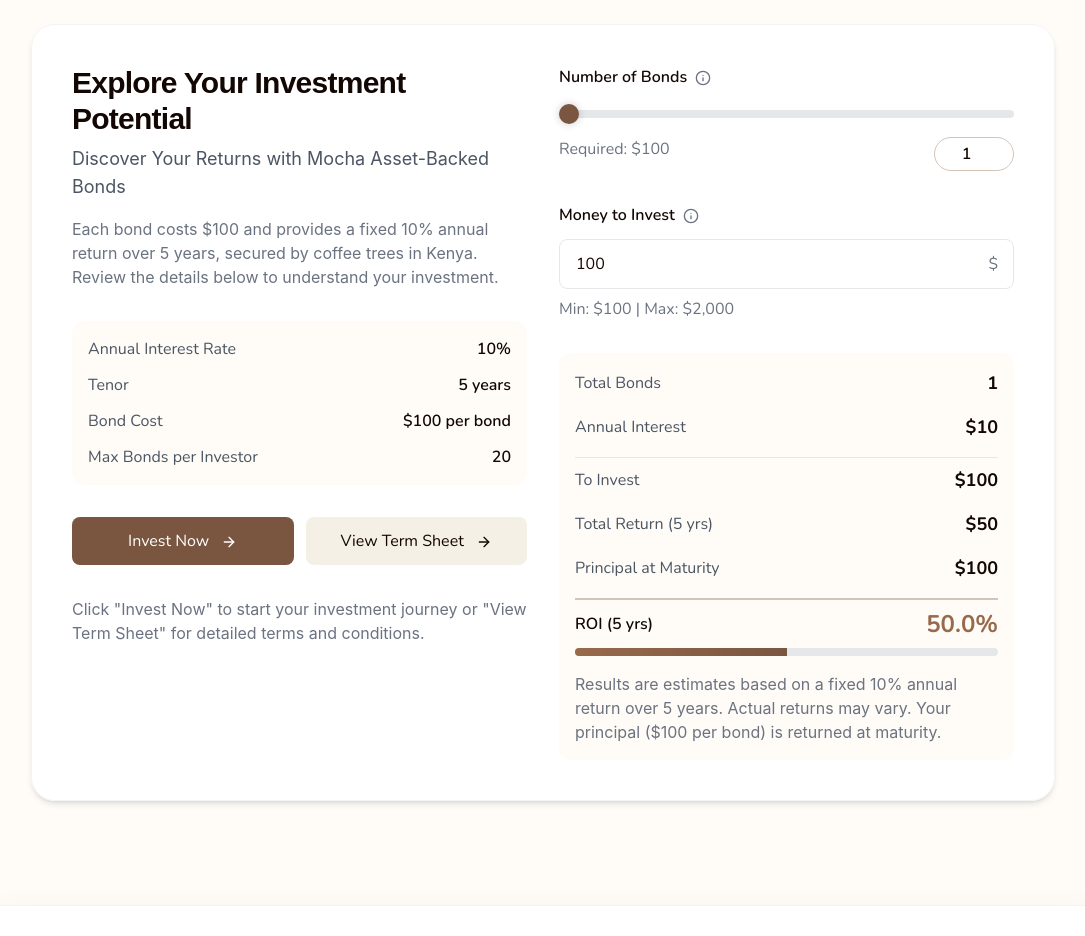
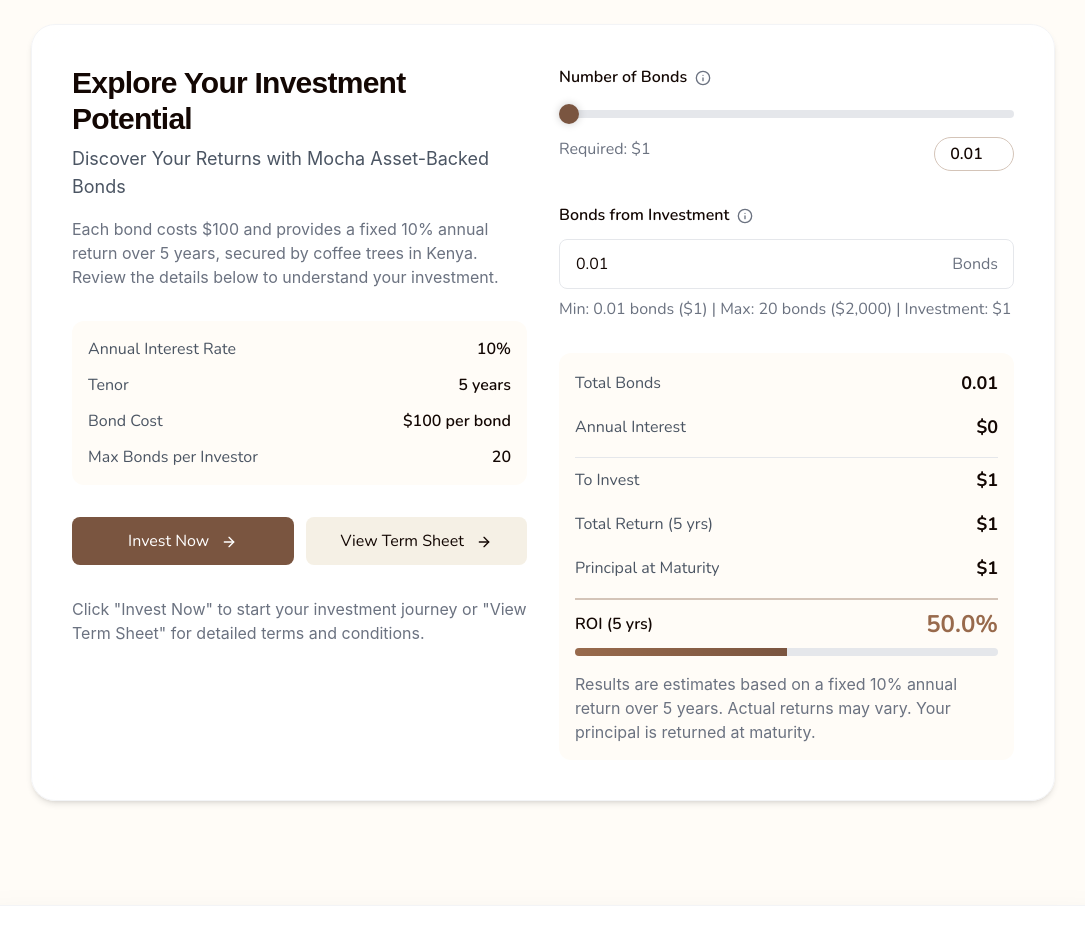
Before and after one commit to Project-Mocha-Coffee/mocha-website, a React (Vite) app: page / in a window 1280 px wide. Shown: the part 1700-2636 px from the top of the page, without its empty margins (97-1182 px from the left). Built offline with nearby package versions, Linux system fonts and the light colour scheme; no server answers.

Commit message:
The calculator bonds and minimum amount fixed

```diff
--- a/src/components/InvestmentCalculator.tsx
+++ b/src/components/InvestmentCalculator.tsx
@@ -2,12 +2,11 @@ import React, { useState, useEffect, useRef } from 'react';
 import { ArrowRight, Info } from 'lucide-react';
 
 const InvestmentCalculator = () => {
-  const [totalBonds, setTotalBonds] = useState(1);
-  const [moneyToInvest, setMoneyToInvest] = useState(100);
-  const [selectedScenario, setSelectedScenario] = useState('realistic');
-  const [isVisible, setIsVisible] = useState(false);
+  const [totalBonds, setTotalBonds] = useState(0.01); // Start with equivalent of $1
+  const [moneyToInvest, setMoneyToInvest] = useState(1); // Minimum $1
   const sectionRef = useRef(null);
   const debounceRef = useRef(null);
+  const [isVisible, setIsVisible] = useState(false);
 
   // Scroll-based animation
   useEffect(() => {
@@ -29,7 +28,7 @@ const InvestmentCalculator = () => {
     };
   }, []);
 
-  // Debounce for money input
+  // Debounce for input
   const debounce = (callback, delay) => {
     if (debounceRef.current) clearTimeout(debounceRef.current);
     debounceRef.current = setTimeout(callback, delay);
@@ -37,38 +36,38 @@ const InvestmentCalculator = () => {
 
   const costPerBond = 100;
   const maxBonds = 20;
-  const minInvestment = 100;
+  const minInvestment = 1;
   const maxInvestment = 2000;
 
-  // Calculate returns based on documentation
-  const actualBonds = Math.floor(moneyToInvest / costPerBond);
+  // Calculate bonds and returns
+  const actualBonds = moneyToInvest / costPerBond; // Allow fractional bonds
   const annualInterest = actualBonds * 10;
   const lifetimeReturn = actualBonds * 50;
-  const totalPayout = (actualBonds * costPerBond) + lifetimeReturn;
-  const roi = (lifetimeReturn / moneyToInvest) * 100;
+  const totalPayout = moneyToInvest + lifetimeReturn;
+  const roi = lifetimeReturn > 0 ? (lifetimeReturn / moneyToInvest) * 100 : 0;
   const roiPercentage = Math.min(roi, 100);
 
   // Slider calculations
-  const bondPercentage = ((totalBonds - 1) / (maxBonds - 1)) * 100;
+  const bondPercentage = ((totalBonds - 0.01) / (maxBonds - 0.01)) * 100;
   const requiredInvestment = totalBonds * costPerBond;
 
   const handleBondChange = (e) => {
-    const bonds = parseInt(e.target.value);
+    const bonds = parseFloat(e.target.value);
     setTotalBonds(bonds);
     setMoneyToInvest(bonds * costPerBond);
   };
 
   const handleBondInputChange = (e) => {
-    const value = Math.max(1, Math.min(maxBonds, parseInt(e.target.value) || 1));
+    const value = Math.max(0.01, Math.min(maxBonds, parseFloat(e.target.value) || 0.01));
     setTotalBonds(value);
     setMoneyToInvest(value * costPerBond);
   };
 
-  const handleMoneyChange = (e) => {
+  const handleBondsFromInvestmentChange = (e) => {
     debounce(() => {
-      const value = Math.max(minInvestment, Math.min(maxInvestment, parseInt(e.target.value) || minInvestment));
-      setMoneyToInvest(value);
-      setTotalBonds(Math.floor(value / costPerBond));
+      const value = Math.max(0.01, Math.min(maxBonds, parseFloat(e.target.value) || 0.01));
+      setTotalBonds(value);
+      setMoneyToInvest(value * costPerBond);
     }, 100);
   };
 
@@ -161,8 +160,9 @@ const InvestmentCalculator = () => {
                   <div className="relative">
                     <input
                       type="range"
-                      min="1"
+                      min="0.01"
                       max={maxBonds}
+                      step="0.01"
                       value={totalBonds}
                       onChange={handleBondChange}
                       className="w-full h-2 bg-gray-200 rounded-lg appearance-none cursor-pointer focus:outline-none focus:ring-2 focus:ring-gold-500"
@@ -177,9 +177,10 @@ const InvestmentCalculator = () => {
                       </span>
                       <input
                         type="number"
-                        min="1"
+                        min="0.01"
                         max={maxBonds}
-                        value={totalBonds}
+                        step="0.01"
+                        value={totalBonds.toFixed(2)}
                         onChange={handleBondInputChange}
                         className="w-20 px-2 py-1 rounded-full border border-gold-200 text-forest-700 font-semibold text-sm md:text-base text-center focus:ring-2 focus:ring-gold-500 focus:border-transparent"
                         aria-label="Edit number of bonds"
@@ -188,35 +189,35 @@ const InvestmentCalculator = () => {
                   </div>
                 </div>
 
-                {/* Money Input Field */}
+                {/* Bonds from Investment */}
                 <div>
                   <label className="block text-forest-700 font-semibold mb-3 text-sm md:text-base animate-fade-in delay-200">
-                    Money to Invest
+                    Bonds from Investment
                     <span className="ml-2 text-gray-500 cursor-pointer relative group">
                       <Info className="h-4 w-4 inline" />
                       <span className="absolute hidden group-hover:block bg-gray-800 text-white text-xs rounded p-2 -top-10 left-0 w-48">
-                        Enter the amount you wish to invest. The calculator will determine the number of bonds based on $100 per bond, up to a maximum of $2,000.
+                        Enter the number of bonds to calculate the investment amount. Each bond costs $100, starting from 0.01 bonds ($1) up to a maximum of 20 bonds ($2,000).
                       </span>
                     </span>
                   </label>
                   <div className="relative">
                     <input
                       type="number"
-                      min={minInvestment}
-                      max={maxInvestment}
-                      step="100"
-                      value={moneyToInvest}
-                      onChange={handleMoneyChange}
+                      min={0.01}
+                      max={maxBonds}
+                      step="0.01"
+                      value={actualBonds.toFixed(2)}
+                      onChange={handleBondsFromInvestmentChange}
                       className="w-full px-4 py-3 border border-gray-200 rounded-lg focus:ring-2 focus:ring-gold-500 focus:border-transparent text-forest-700 text-sm md:text-base transition-all duration-300"
-                      placeholder="Enter amount"
-                      aria-label="Investment amount"
+                      placeholder="Enter number of bonds"
+                      aria-label="Bonds from investment"
                     />
                     <div className="absolute right-4 top-1/2 transform -translate-y-1/2 text-gray-500 text-sm md:text-base">
-                      $
+                      Bonds
                     </div>
                   </div>
                   <div className="mt-2 text-sm md:text-base text-gray-500">
-                    Min: ${minInvestment.toLocaleString()} | Max: ${maxInvestment.toLocaleString()}
+                    Min: 0.01 bonds ($1) | Max: {maxBonds} bonds (${maxInvestment.toLocaleString()}) | Investment: ${moneyToInvest.toLocaleString()}
                   </div>
                 </div>
 
@@ -224,7 +225,7 @@ const InvestmentCalculator = () => {
                 <div className="space-y-4 bg-cream-50 p-4 rounded-xl animate-fade-in delay-300">
                   <div className="flex justify-between items-center">
                     <span className="text-gray-600 text-sm md:text-base">Total Bonds</span>
-                    <span className="text-forest-700 font-bold text-base md:text-lg">{actualBonds}</span>
+                    <span className="text-forest-700 font-bold text-base md:text-lg">{actualBonds.toFixed(2)}</span>
                   </div>
                   <div className="flex justify-between items-center">
                     <span className="text-gray-600 text-sm md:text-base">Annual Interest</span>
@@ -247,7 +248,7 @@ const InvestmentCalculator = () => {
                   <div className="flex justify-between items-center">
                     <span className="text-gray-600 text-sm md:text-base">Principal at Maturity</span>
                     <span className="text-forest-700 font-bold text-base md:text-lg">
-                      ${Math.round(actualBonds * costPerBond).toLocaleString()}
+                      ${Math.round(moneyToInvest).toLocaleString()}
                     </span>
                   </div>
                   <div className="space-y-2">
@@ -263,7 +264,7 @@ const InvestmentCalculator = () => {
                     </div>
                   </div>
                   <p className="text-gray-500 text-sm md:text-base">
-                    Results are estimates based on a fixed 10% annual return over 5 years. Actual returns may vary. Your principal ($100 per bond) is returned at maturity.
+                    Results are estimates based on a fixed 10% annual return over 5 years. Actual returns may vary. Your principal is returned at maturity.
                   </p>
                 </div>
               </div>
```
